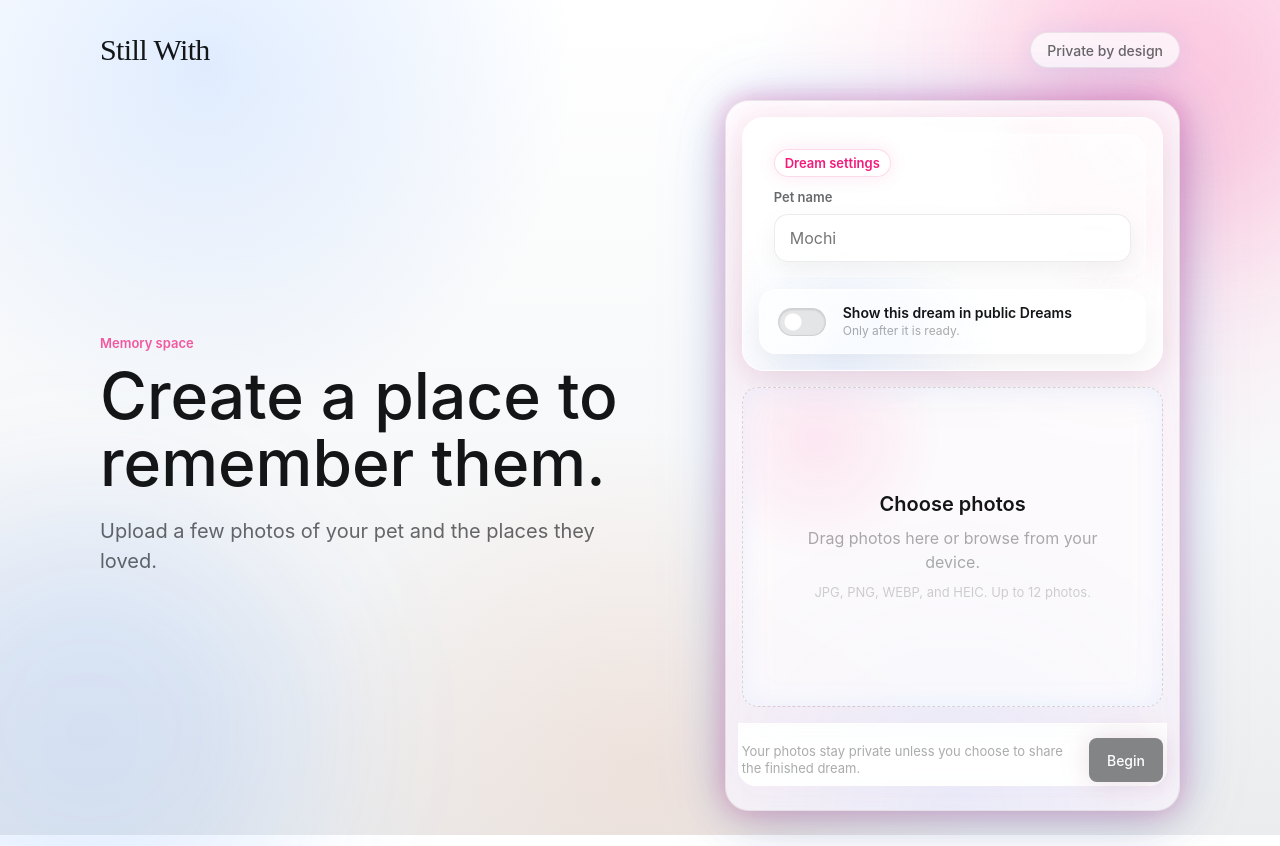
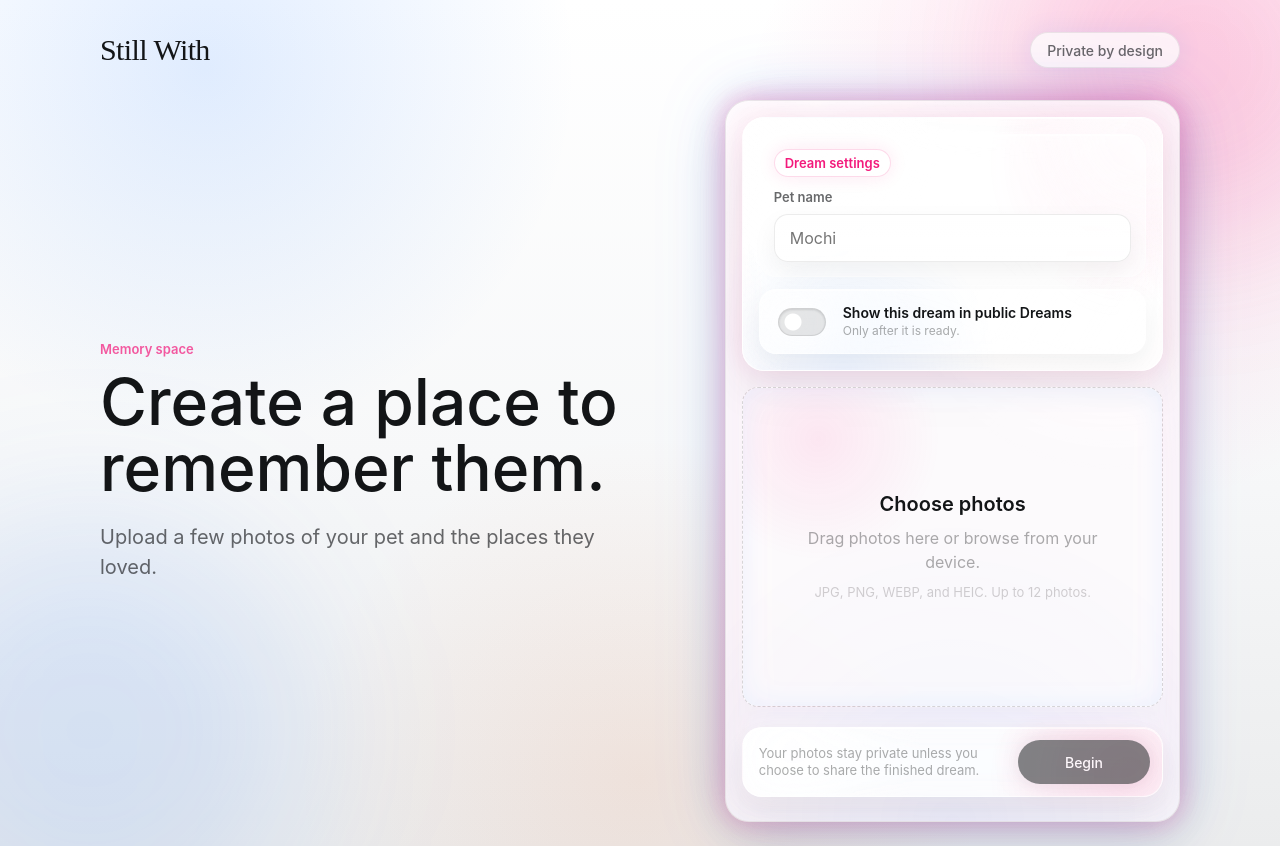
Before and after one commit to jungwuk-ryu/still-with, a Next.js app: page / in a window 1280 px wide. Built offline with nearby package versions, Linux system fonts and the light colour scheme.

Commit message:
style: polish upload action footer

```diff
--- a/src/styles/globals.css
+++ b/src/styles/globals.css
@@ -557,20 +557,25 @@ textarea {
 
 .upload-actions {
   position: sticky;
-  bottom: -1px;
+  bottom: 0;
   z-index: 4;
-  display: flex;
+  display: grid;
+  grid-template-columns: minmax(0, 1fr) auto;
   align-items: center;
-  justify-content: space-between;
-  gap: 16px;
-  margin: 0 -4px;
-  border-top: 1px solid rgba(255, 255, 255, 0.56);
-  border-radius: 0 0 18px 18px;
-  padding: 14px 4px 4px;
-  background:
-    linear-gradient(180deg, rgba(255, 255, 255, 0.22), rgba(255, 255, 255, 0.88) 34%),
-    rgba(255, 255, 255, 0.76);
-  backdrop-filter: blur(14px);
+  gap: 18px;
+  margin: 4px 0 0;
+  border: 1px solid rgba(255, 255, 255, 0.68);
+  border-radius: 20px;
+  padding: 12px;
+  background:
+    radial-gradient(circle at 12% 20%, rgba(255, 255, 255, 0.86), transparent 34%),
+    radial-gradient(circle at 92% 70%, rgba(243, 26, 124, 0.1), transparent 36%),
+    rgba(255, 255, 255, 0.72);
+  box-shadow:
+    inset 0 1px 0 rgba(255, 255, 255, 0.82),
+    0 0 24px rgba(255, 255, 255, 0.42),
+    0 14px 34px rgba(19, 21, 23, 0.08);
+  backdrop-filter: blur(18px) saturate(1.08);
 }
 
 .privacy-line {
@@ -891,7 +896,33 @@ textarea {
 
 .upload-notes {
   display: grid;
-  gap: 6px;
+  gap: 5px;
+  min-width: 0;
+  padding-left: 4px;
+}
+
+.upload-actions .button-primary {
+  min-width: 132px;
+  border-radius: 9999px;
+  box-shadow:
+    0 0 18px rgba(19, 21, 23, 0.14),
+    0 0 34px rgba(243, 26, 124, 0.16);
+}
+
+.upload-actions .button-primary:not(:disabled):hover {
+  box-shadow:
+    0 0 22px rgba(19, 21, 23, 0.16),
+    0 0 44px rgba(243, 26, 124, 0.22);
+}
+
+@media (max-width: 640px) {
+  .upload-actions {
+    grid-template-columns: 1fr;
+  }
+
+  .upload-actions .button-primary {
+    width: 100%;
+  }
 }
 
 .progress-panel,
```
